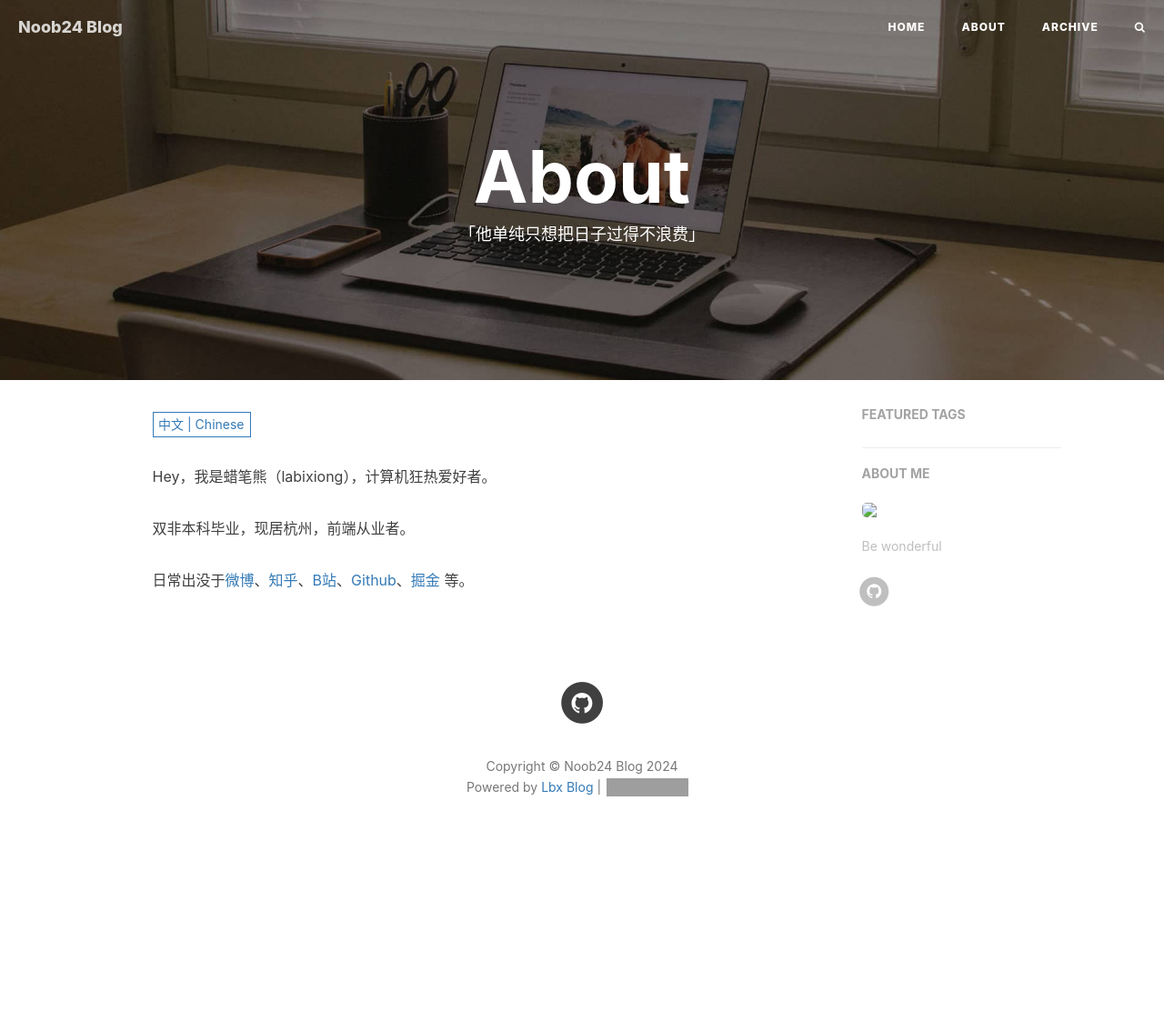
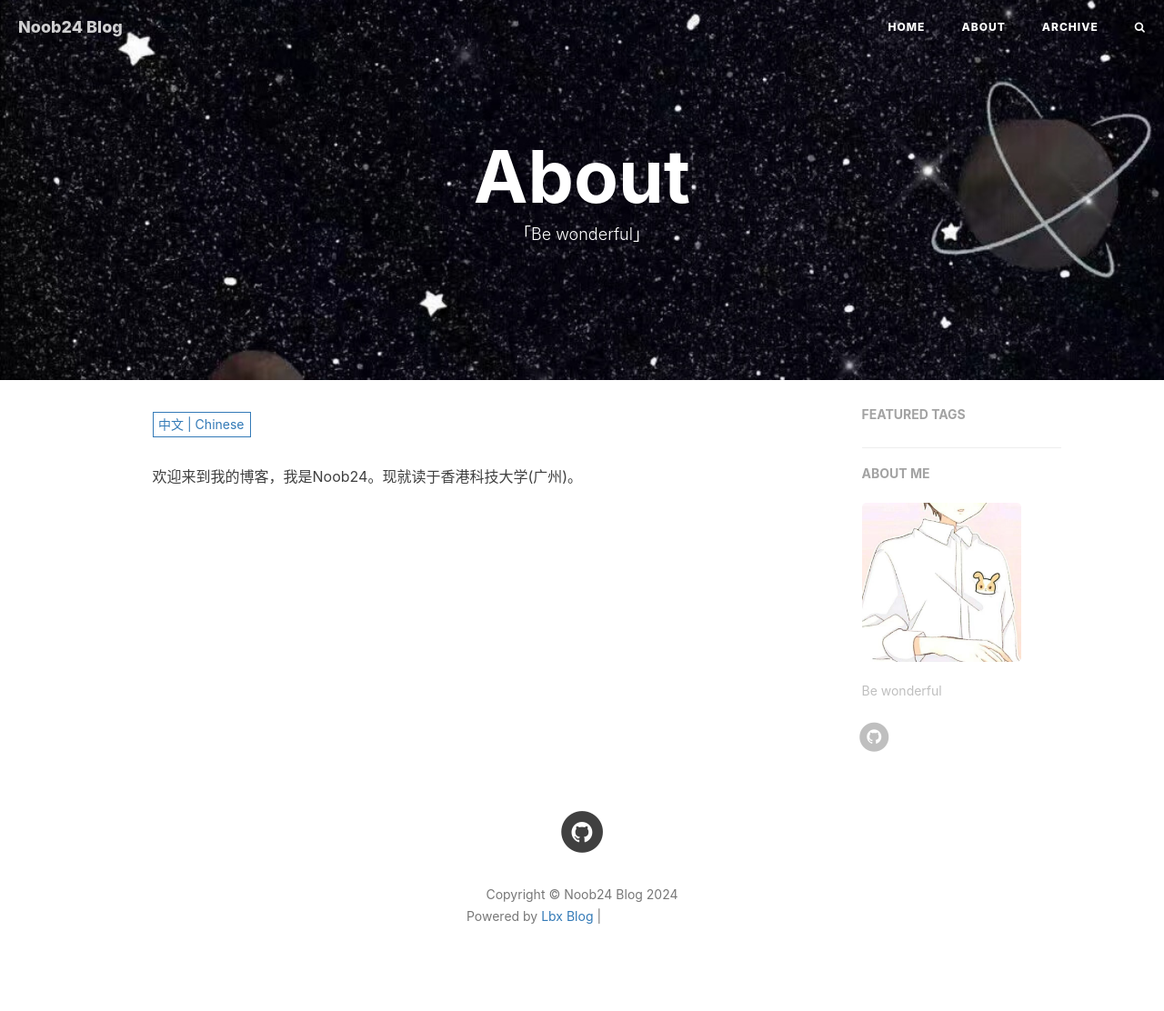
Before and after one commit to CChenTaiyu/CChenTaiyu.github.io, a Jekyll site: the page built from about.html, in a window 1280 px wide. Shown: the whole page at 91% size. Built offline with Jekyll 4.4.1, drawn with Linux system fonts in a browser that asks for light colours; nearby versions of some CDN libraries; comment, search, counter and statistics services are not loaded; before the commit the page ends 970 px from its top, so only the background shows below that; grey boxes are pictures that could not be loaded.

Commit message:
Modify other info

```diff
--- a/_config.yml
+++ b/_config.yml
@@ -75,7 +75,7 @@ ba_track_id: bade937f1e77acfeb4fa77b726e60a98
 # Sidebar settings
 sidebar: true # whether or not using Sidebar.
 sidebar-about-description: "Be wonderful"
-sidebar-avatar: img/profile-image.jpg # use absolute URL, seeing it's used in both `/` and `/about/`
+sidebar-avatar: https://github.com/CChenTaiyu/CChenTaiyu.github.io/blob/e220c6c6a154a9460bdfd615a802443452bbc447/img/profile-image.jpg # use absolute URL, seeing it's used in both `/` and `/about/`
 
 # Featured Tags
 featured-tags: true # whether or not using Feature-Tags
--- a/_includes/about/en.md
+++ b/_includes/about/en.md
@@ -1,5 +1 @@
-Hey, I am labixiong, computer enthusiast.
-
-Graduated from both non-graduates, now living in Hangzhou, a front-end practitioner.
-
-Daily haunt on [Weibo](https://weibo.com/u/6324958995), [Zhihu](https://www.zhihu.com/people/roselife-4), [Bilibili](https://space.bilibili.com/687619573), [Github](https://github.com/labixiong), [Juejin](https://juejin.cn/user/3334169355356045), etc.
+Welcome to my blog, I am Noob24. I am currently studying at the Hong Kong University of Science and Technology (Guangzhou).
--- a/_includes/about/zh.md
+++ b/_includes/about/zh.md
@@ -1,6 +1 @@
-Hey，我是蜡笔熊（labixiong），计算机狂热爱好者。
-
-双非本科毕业，现居杭州，前端从业者。
-
-
-日常出没于[微博](https://weibo.com/u/6324958995)、[知乎](https://www.zhihu.com/people/roselife-4)、[B站](https://space.bilibili.com/687619573)、[Github](https://github.com/labixiong)、[掘金](https://juejin.cn/user/3334169355356045) 等。
+欢迎来到我的博客，我是Noob24。现就读于香港科技大学(广州)。
--- a/about.html
+++ b/about.html
@@ -1,8 +1,8 @@
 ---
 layout: page
 title: "About"
-description: "「他单纯只想把日子过得不浪费」"
-header-img: "img/home-bg-o.jpg"
+description: "「Be wonderful」"
+header-img: "img/header-image.jpg"
 header-mask: 0
 multilingual: true
 ---
@@ -21,17 +21,16 @@ multilingual: true
     {{ about_en | markdownify }}
 </div>
 
-
+<!--
 {% if site.disqus_username %}
-<!-- disqus 评论框 start -->
 <div class="comment">
     <div id="disqus_thread" class="disqus-thread">
 
     </div>
 </div>
-<!-- disqus 评论框 end -->
+-->
 
-<!-- disqus 公共JS代码 start (一个网页只需插入一次) -->
+<!--
 <script type="text/javascript">
     /* * * CONFIGURATION VARIABLES * * */
     var disqus_shortname = "{{site.disqus_username}}";
@@ -44,5 +43,5 @@ multilingual: true
         (document.getElementsByTagName('head')[0] || document.getElementsByTagName('body')[0]).appendChild(dsq);
     })();
 </script>
-<!-- disqus 公共JS代码 end -->
 {% endif %}
+-->
--- a/archive.html
+++ b/archive.html
@@ -1,8 +1,8 @@
 ---
 title: Archive
 layout: default
-description: "「我干了什么 究竟拿了时间换了什么」"
-header-img: "img/bg-little-universe.jpg"
+description: "「Be wonderful」"
+header-img: "img/header-image.jpg"
 ---
 
 <!--
```
